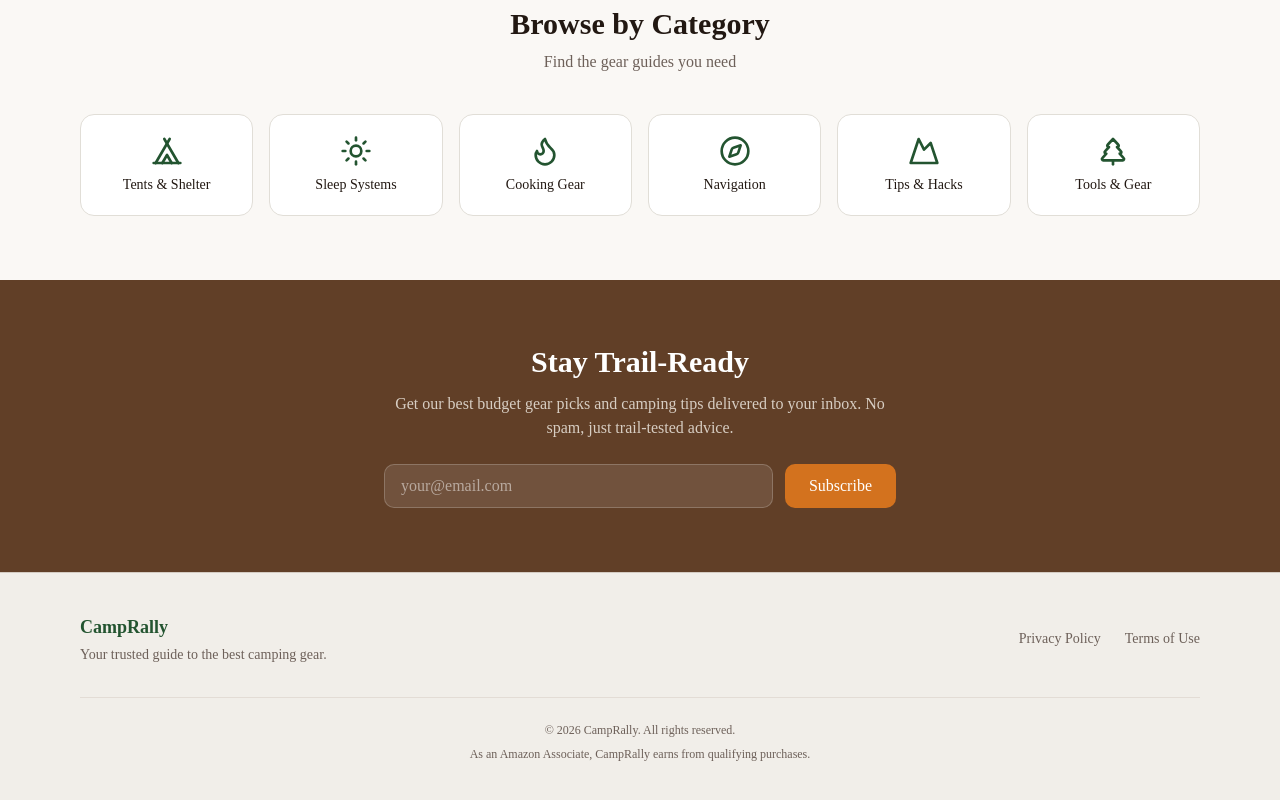
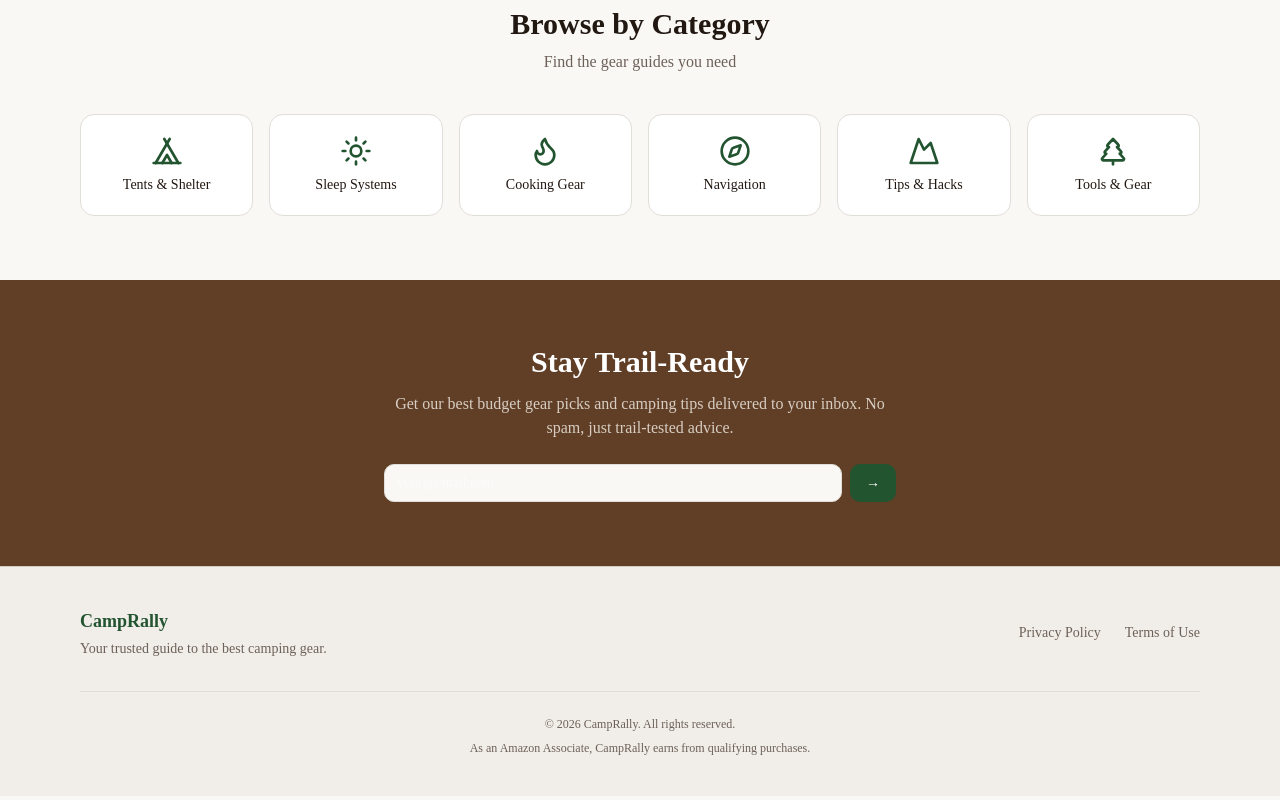
Before and after one commit to irieemon/camprally, a Next.js app: page / in a window 1280 px wide. Shown: the part 1569-2369 px from the top of the page. Built offline with nearby package versions, Linux system fonts and the light colour scheme.

Commit message:
fix: replace plain form with NewsletterForm React component

```diff
--- a/src/app/page.tsx
+++ b/src/app/page.tsx
@@ -3,6 +3,7 @@ import { Card, CardContent, CardHeader, CardTitle, CardDescription } from "@/com
 import { Badge } from "@/components/ui/badge";
 import { articles } from "@/data/articles";
 import { Tent, Flame, Mountain, Compass, TreePine, Sun } from "lucide-react";
+import NewsletterForm from "@/components/NewsletterForm";
 
 const featuredSlugs = [
   "best-budget-tents-under-100",
@@ -164,22 +165,7 @@ export default function Home() {
             Get our best budget gear picks and camping tips delivered to your
             inbox. No spam, just trail-tested advice.
           </p>
-          <form
-            className="flex flex-col gap-3 sm:flex-row"
-            action="#"
-          >
-            <input
-              type="email"
-              placeholder="your@email.com"
-              className="h-11 flex-1 rounded-lg border border-white/20 bg-white/10 px-4 text-white placeholder:text-white/50 focus:outline-none focus:ring-2 focus:ring-white/30"
-            />
-            <button
-              type="submit"
-              className="h-11 rounded-lg bg-camp-orange px-6 font-medium text-white transition hover:bg-camp-orange/90"
-            >
-              Subscribe
-            </button>
-          </form>
+          <NewsletterForm />
         </div>
       </section>
     </div>
```
